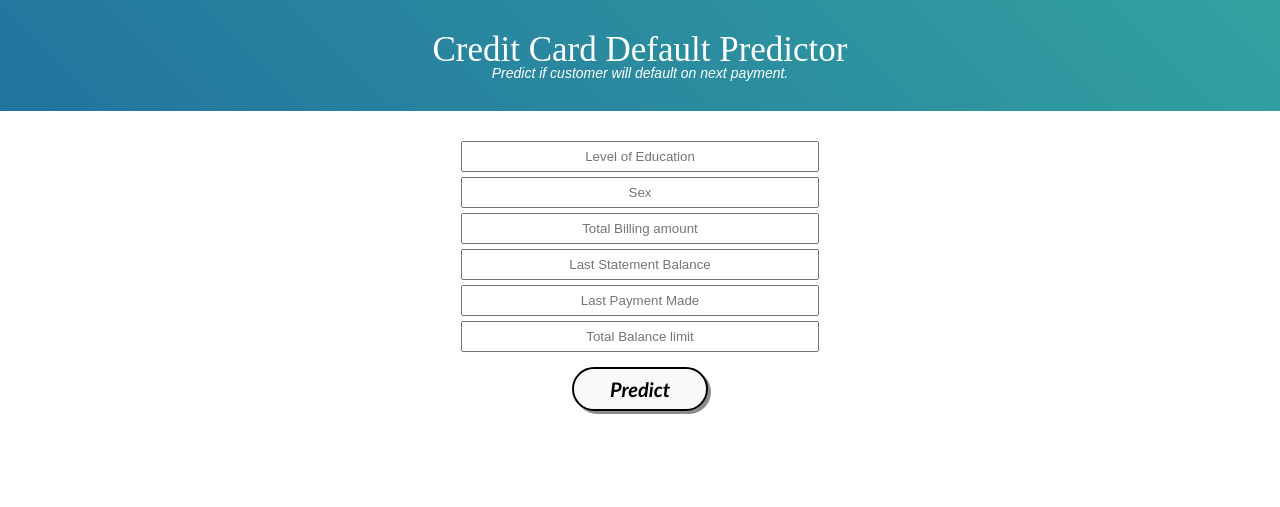
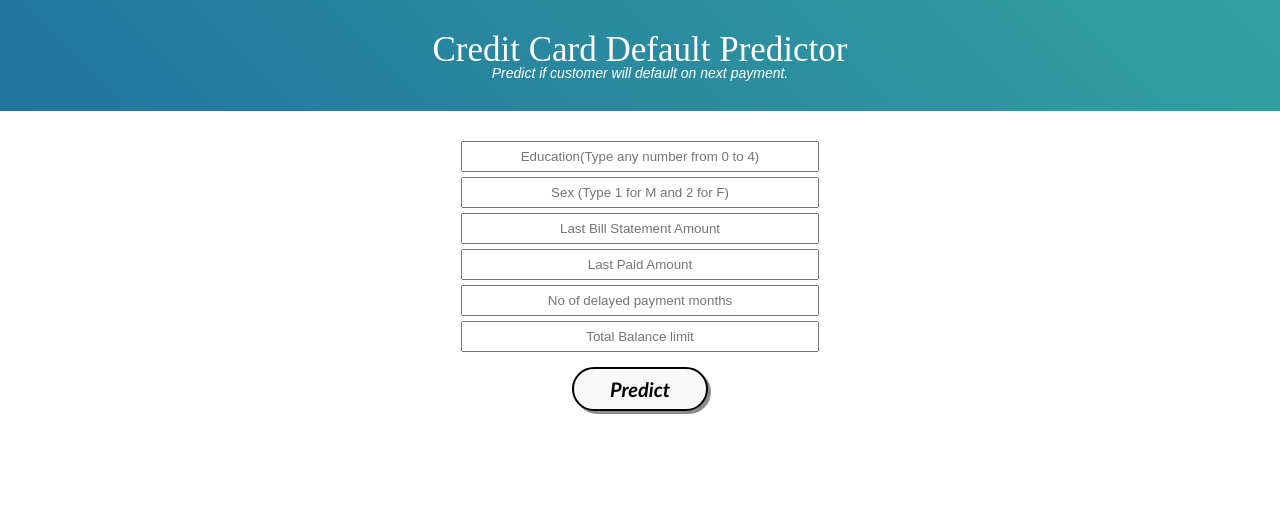
Before and after one commit to amarjeet-cheema/credit_card_payment_default, a Flask app: page / in a window 1280 px wide. Shown: the top 507 px of the page. Run offline with Flask 2, Linux system fonts and the light colour scheme; parts of the project's set-up code (start-up, migrations or seed data) failed here and were passed over; some libraries are stand-ins or nearby versions.

Commit message:
Update index.html

```diff
--- a/templates/index.html
+++ b/templates/index.html
@@ -23,11 +23,11 @@
         <!-- Text Area -->
     	<div class="ml-container">
     		<form action="{{ url_for('predict') }}" method="POST">
-               <input class="form-input" type="text" name="EDUCATION" placeholder="Level of Education"><br>
-               <input class="form-input" type="text" name="SEX" placeholder="Sex"><br>
-               <input class="form-input" type="text" name="BILL_AMT1" placeholder="Total Billing amount"><br>
-               <input class="form-input" type="text" name="PAY_AMT1" placeholder="Last Statement Balance"><br>
-               <input class="form-input" type="text" name="PAY_1" placeholder="Last Payment Made"><br>
+               <input class="form-input" type="text" name="EDUCATION" placeholder="Education(Type any number from 0 to 4)"><br>
+               <input class="form-input" type="text" name="SEX" placeholder="Sex (Type 1 for M and 2 for F)"><br>
+               <input class="form-input" type="text" name="BILL_AMT1" placeholder="Last Bill Statement Amount"><br>
+               <input class="form-input" type="text" name="PAY_AMT1" placeholder="Last Paid Amount"><br>
+               <input class="form-input" type="text" name="PAY_1" placeholder="No of delayed payment months"><br>
 
                 <input class="form-input" type="text" name="LIMIT_BAL" placeholder="Total Balance limit"><br>
 
```
